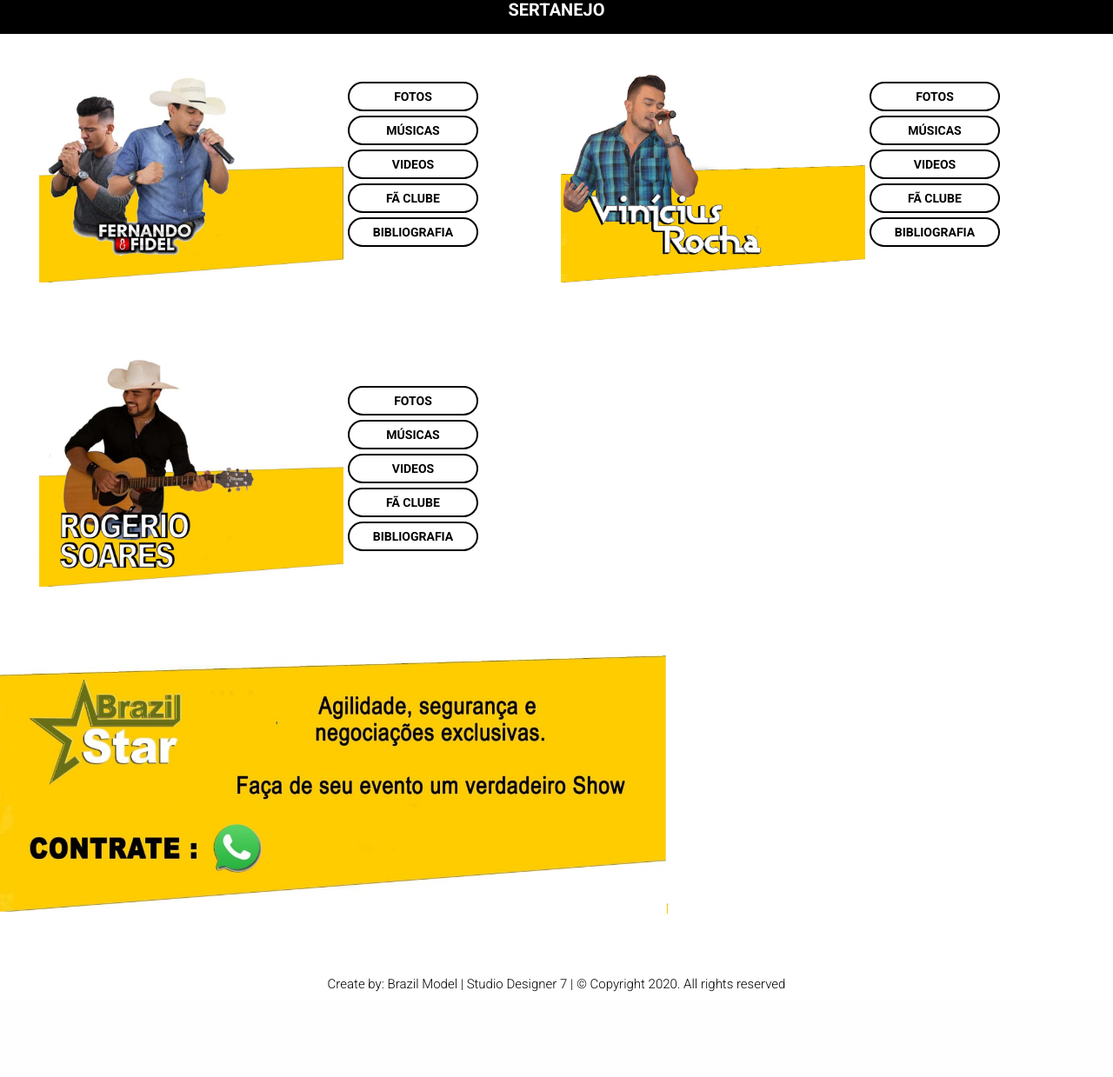
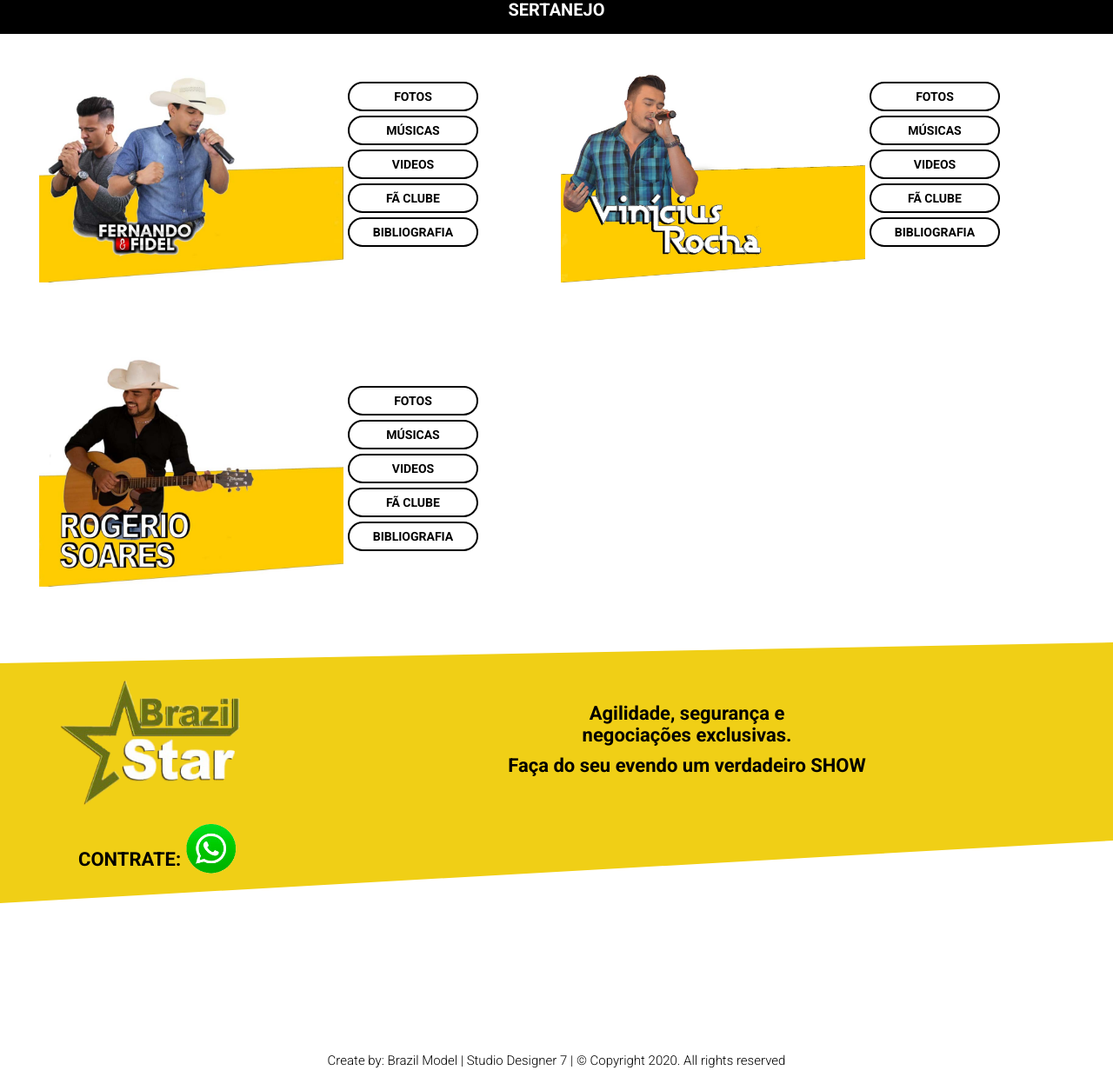
Before and after one commit to AgencyDesign7/MainBrazilModelAgency, a PHP site: page /sertanejo.html in a window 1280 px wide. Shown: the part 193-1432 px from the top of the page at 87% size. Before the commit the page ends 1334 px from the top, so only its background shows below. Run offline with PHP 8.4, Linux system fonts and the light colour scheme.

Commit message:
add footer artists

```diff
--- a/css/rootStyle.css
+++ b/css/rootStyle.css
@@ -3356,14 +3356,69 @@ margin: 0;
   color: white;
   margin: 0;
 }
+.cointainer-contrateArtist{
+  width: 100%;
+  height: 400px;
+  position: relative;
+}
 .footerArtists{
   width: 100%;
+  height:300px;
   margin:0;
-}
-.footerArtists img{
-  width: 60vw;
+  background-color: rgb(240, 207, 22);
+  clip-path: polygon(0 8%, 100% 0, 100% 76%, 0 100%);
+  position: absolute;
+
+}
+.divfooter-container{
+  width: 100%;
+  height: 300px;
+  position: absolute;
+}
+.description{
+  padding-top: 30px;
+  width: 100%;
+  height: fit-content;
+  display: flex;
+  justify-content: space-evenly;
+}
+.description img{
+  width: 250px;
   height: auto;
-}
+  margin-left: 50px;
+
+
+}
+.texts-contract{
+  width: 100%;
+  display: flex;
+  flex-direction: column;
+  justify-content: center;
+  align-items: center;
+
+}
+.texts-contract p{
+  font-size: 22px;
+  font-weight: bold;
+  color: black;
+  text-align: center;
+}
+.div-contact-social{
+  display: flex;
+  padding-left:90px;
+}
+.div-contact-social img{
+ width: 70px;
+ height: auto;
+}
+.div-contact-social p{
+  font-size: 22px;
+  font-weight: bold;
+  color: black;
+  align-self: flex-end;
+
+}
+
 [data-none-link]{
   cursor: auto !important;
 }
--- a/sertanejo.html
+++ b/sertanejo.html
@@ -571,9 +571,20 @@
           <li><a href="javascript:void(0)">BIBLIOGRAFIA</a></li>
         </div>
       </div>
-      <div class="footerArtists">
-        <img src="./media/artistas/contrateArtista.jpg" alt="">
-        <div class="watsapp-contact"></div>
+      <div class="cointainer-contrateArtist">
+        <div class="footerArtists"></div>
+        <div class="divfooter-container">
+        <div class="description">
+          <img src="./media/artistas/iconBrazilStar.png" alt="">
+          <div class="texts-contract">
+            <div class="txt-contact"><p>Agilidade, segurança e <br>negociações exclusivas.</p></div>
+            <div class="txt2-contact"><p>Faça do seu evendo um verdadeiro SHOW</p></div>
+          </div>
+
+        </div>
+        <div class="div-contact-social"><p>CONTRATE: </p><a href="https://api.whatsapp.com/send?phone=5531994530485"><img src="./media/IconSocial/IwatsappColor.png" alt=""></a></div>
+      </div>
+
       </div>
     </div>
   </header>
```
Also changed, not shown: media/artistas/iconBrazilStar.png (added).
